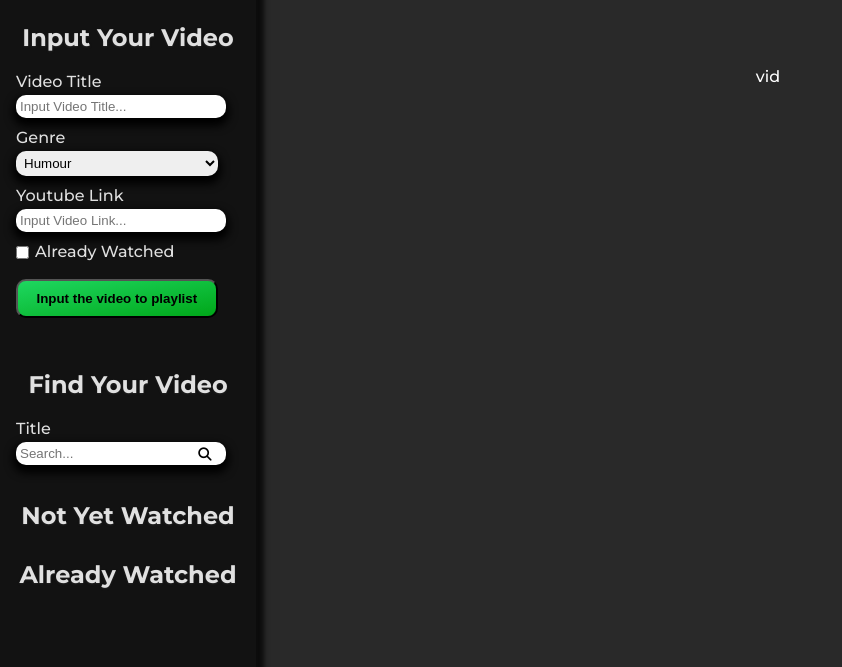
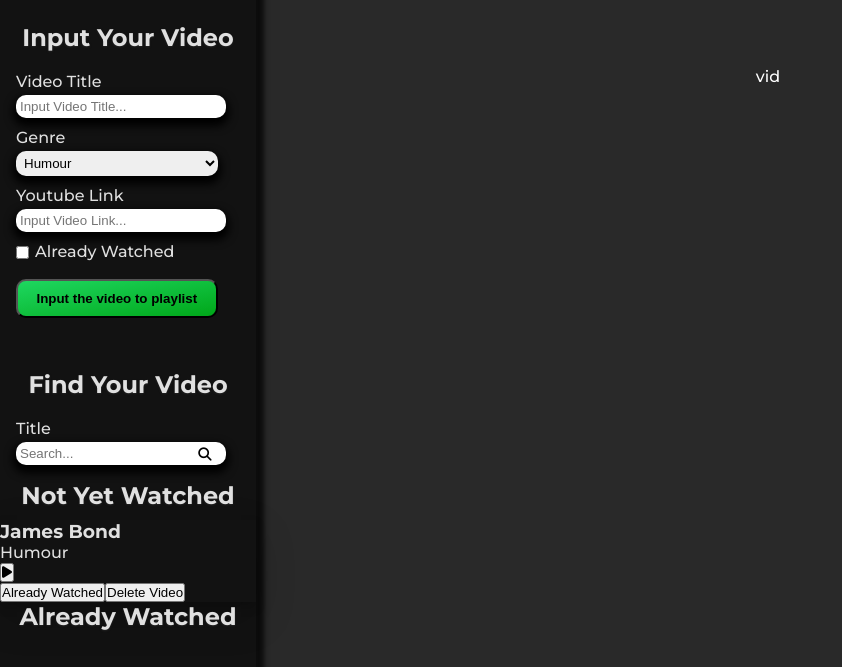
Before and after one commit to Murfidar/P0, a plain HTML site: page index.html in a window 1280 px wide. Shown: the part 133-800 px from the top of the page, without its empty margins (0-842 px from the left). Drawn offline with Linux system fonts and the light colour scheme.

Commit message:
tambahan main.js

```diff
--- a/index.html
+++ b/index.html
@@ -56,16 +56,24 @@
                     <button id="searchSubmit" type="submit"><i class="fa fa-search" aria-hidden="true"></i></button>
                 </form>
             </section>
-            <section class="unwatched-list">
+            <section class="video-list">
                 <h2>Not Yet Watched</h2>
+                <div id="unwatchedList" class="video-shelf">
+
+                </div>
             </section>
-            <section class="watched-list">
+            <section class="video-list">
                 <h2>Already Watched</h2>
+                <div id="watchedList" class="video-shelf">
+
+                </div>
             </section>
         </div>
     </main>
     <section id="embedded-video">
         <p>vid</p>
     </section>
+
+    <script src="./script/view/main.js" type="text/javascript"></script>
 </body>
 </html>
--- a/script/view/main.js
+++ b/script/view/main.js
@@ -0,0 +1,105 @@
+const RENDER_VIDEOS = 'render-video';
+
+const videoList = [{
+    id: 123456789,
+    title: 'James Bond',
+    titleClass: 'JamesBond',
+    genre: 'Humour',
+    link: 'https://www.youtube.com/watch?v=oKIkvEjI2WE',
+    isComplete: false
+}]
+
+function makeVideo(videoObject) {
+    const undo = 'Not Yet Watched';
+    const alreadyRead = 'Already Watched'
+    const deletes = 'Delete Video'
+
+    const videoTitle = document.createElement('h3');
+    videoTitle.innerText = videoObject.title;
+
+    const videoGenre = document.createElement('p');
+    videoGenre.innerText = videoObject.genre;
+
+    const videoLink = document.createElement('button');
+    videoLink.setAttribute('id', 'playButton');
+    videoLink.innerHTML = `
+        <i class="fa-solid fa-play">
+        </i>`
+
+    const videoContainer = document.createElement('div');
+    videoContainer.classList.add(`book-${videoObject.id}`);
+    videoContainer.append(videoTitle, videoGenre, videoLink);
+
+    const container = document.createElement('article');
+    container.classList.add('video-item');
+    container.classList.add('active');
+    container.style.boxShadow = "0 5px 10px rgba(0, 0, 0, 0.07), 0 15px 40px rgba(0, 0, 0, 0.07)"
+    container.style.width = "100.6%"
+    container.style.transition = "1s"
+    container.append(videoContainer);
+    requestAnimationFrame(() =>
+        setTimeout(() => {
+            container.style.boxShadow = "0 5px 10px rgba(0, 0, 0, 0.2), 0 15px 40px rgba(0, 0, 0, 0.2)"
+            container.style.width = "100%"
+        })
+    );
+
+    if (videoObject.isComplete) {
+        const actionDiv = document.createElement('div');
+        actionDiv.classList.add('action');
+
+        const undoButton = document.createElement('button');
+        undoButton.classList.add('green');
+        undoButton.innerHTML = undo;
+
+
+        const deleteButton = document.createElement('button');
+        deleteButton.classList.add('red');
+        deleteButton.innerHTML = deletes;
+
+        actionDiv.append(undoButton, deleteButton)
+        videoContainer.append(actionDiv);
+    } else {
+        const actionDiv = document.createElement('div');
+        actionDiv.classList.add('action');
+
+        const alreadyButton = document.createElement('button');
+        alreadyButton.classList.add('green');
+        alreadyButton.innerHTML = alreadyRead;
+
+
+        const deleteButton = document.createElement('button');
+        deleteButton.classList.add('red');
+        deleteButton.innerHTML = deletes;
+
+
+        actionDiv.append(alreadyButton, deleteButton)
+        videoContainer.append(actionDiv);
+    }
+
+    // document.dispatchEvent(new Event(RENDER_VIDEOS)) ;
+
+    return container;
+}
+
+
+
+document.addEventListener('DOMContentLoaded', function () {
+
+    const uncompleteVideoList = document.getElementById('unwatchedList');
+
+    const completeVideoList = document.getElementById('watchedList');
+
+    uncompleteVideoList.innerHTML = '';
+    completeVideoList.innerHTML = '';
+
+    for (const videoItem of videoList) {
+        const videoElement = makeVideo(videoItem);
+        // console.log(videoItem)
+        if(!videoItem.isComplete) {
+            uncompleteVideoList.append(videoElement)
+        } else {
+            completeVideoList.append(videoElement)
+        }
+    }
+})
--- a/style/style.css
+++ b/style/style.css
@@ -56,8 +56,7 @@ main > #playlist-creator {
 
 .input-section > h2,
 .search-section > h2,
-.unwatched-list > h2,
-.watched-list > h2 {
+.video-list > h2 {
     text-align: center;
     margin-bottom: 10px;
     text-shadow: 0px 1px 2px #232323;
```
